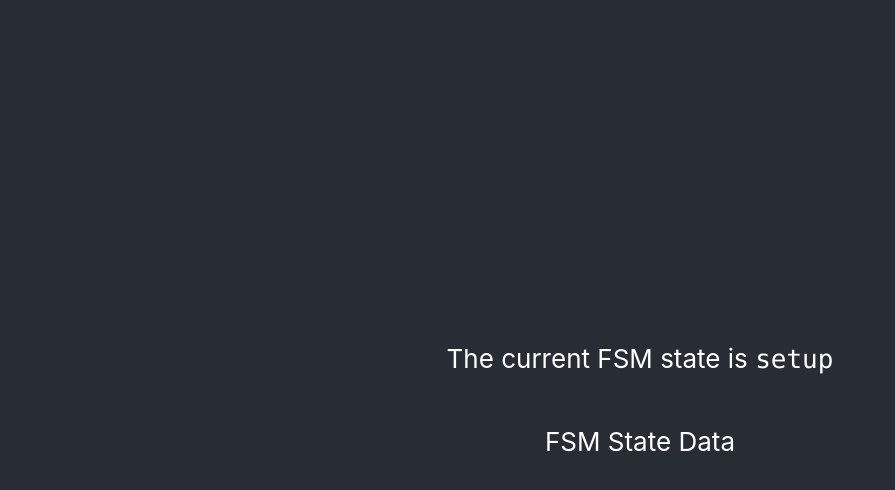
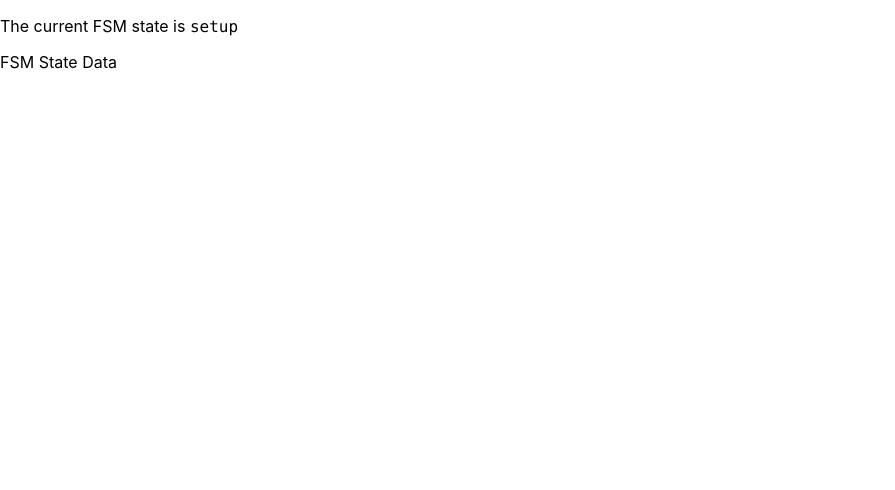
Before and after one commit to Tb243/Tempbase, a React (Create React App) app in the folder src/web/front/: page / in a window 1280 px wide. Shown: the top 490 px of the page, without its empty margins (0-895 px from the left). Built offline with nearby package versions, Linux system fonts and the light colour scheme; no server answers.

Commit message:
ENHANCE: Basic styles.

```diff
--- a/src/web/front/public/index.html
+++ b/src/web/front/public/index.html
@@ -5,10 +5,6 @@
     <link rel="icon" href="%PUBLIC_URL%/favicon.ico" />
     <meta name="viewport" content="width=device-width, initial-scale=1" />
     <meta name="theme-color" content="#000000" />
-    <meta
-      name="description"
-      content="Web site created using create-react-app"
-    />
     <link rel="apple-touch-icon" href="%PUBLIC_URL%/logo192.png" />
     <!--
       manifest.json provides metadata used when your web app is installed on a
@@ -24,7 +20,7 @@
       work correctly both with client-side routing and a non-root public URL.
       Learn how to configure a non-root public URL by running `npm run build`.
     -->
-    <title>React App</title>
+    <title>TempBase</title>
   </head>
   <body>
     <noscript>You need to enable JavaScript to run this app.</noscript>
--- a/src/web/front/src/App.css
+++ b/src/web/front/src/App.css
@@ -1,38 +1,21 @@
-.App {
-  text-align: center;
+.app {
+	text-align: center;
 }
 
-.App-logo {
-  height: 40vmin;
-  pointer-events: none;
+.app footer {
+	position: fixed;
+	left: 0;
+	top: 0;
+	max-width: 640px;
+	padding: 0.5em;
+	background: rgba(0, 0, 0, 0.5);
 }
 
-@media (prefers-reduced-motion: no-preference) {
-  .App-logo {
-    animation: App-logo-spin infinite 20s linear;
-  }
+.app footer pre {
+	font-size: 10px;
+	font-weight: bold;
+	margin: 0 0 5px;
+	font-family: monospace;
+	color: #eee;
+	text-align: left;
 }
-
-.App-header {
-  background-color: #282c34;
-  min-height: 100vh;
-  display: flex;
-  flex-direction: column;
-  align-items: center;
-  justify-content: center;
-  font-size: calc(10px + 2vmin);
-  color: white;
-}
-
-.App-link {
-  color: #61dafb;
-}
-
-@keyframes App-logo-spin {
-  from {
-    transform: rotate(0deg);
-  }
-  to {
-    transform: rotate(360deg);
-  }
-}
```
